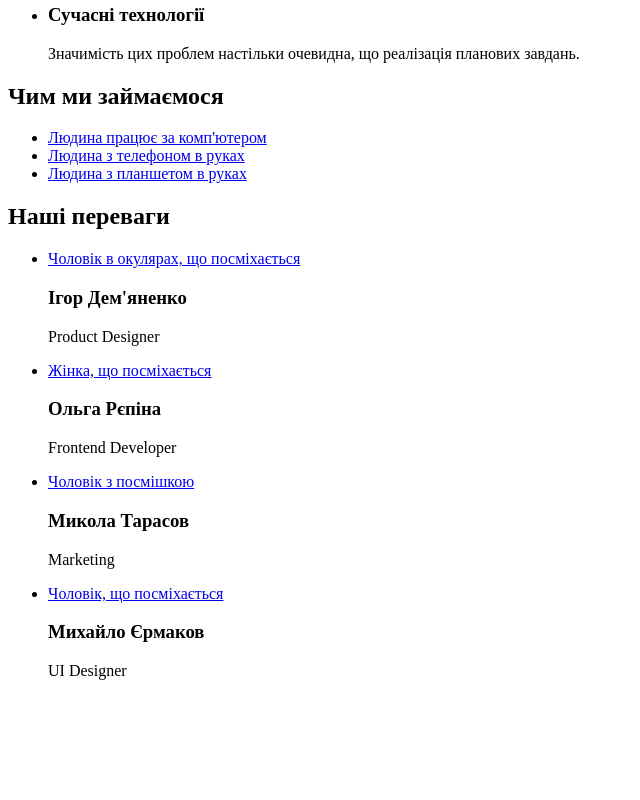
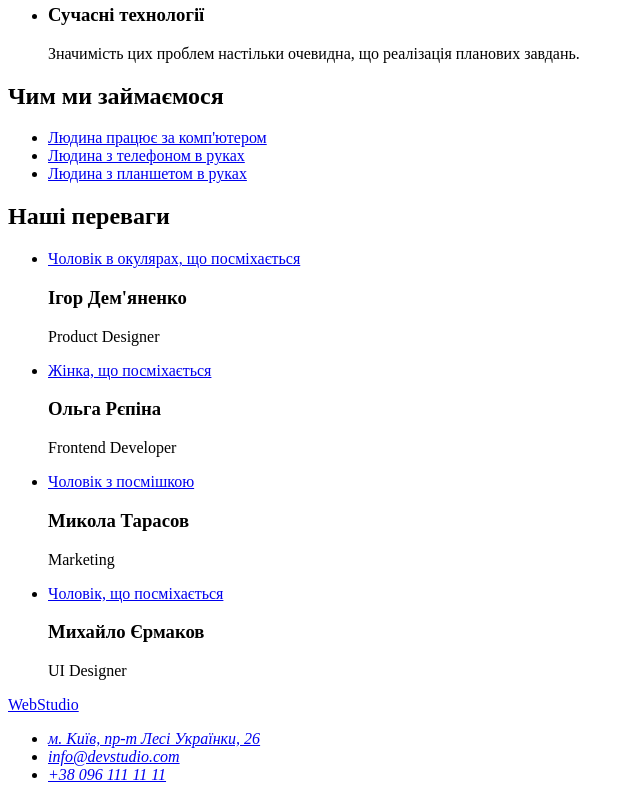
Before and after one commit to NadiiaDozorets/goit-markup-hw-01, a plain HTML site: page index.html in a window 1280 px wide. Shown: the part 531-1331 px from the top of the page, without its empty margins (0-640 px from the left). Before the commit the page ends 1227 px from the top, so only its background shows below. Drawn offline with Linux system fonts and the light colour scheme.

Commit message:
add footer

```diff
--- a/index.html
+++ b/index.html
@@ -94,8 +94,24 @@
             </li>
         </ul>
     </section>
+</main>
 
-  </main>
+<footer>
+    <span>
+        <a href="./index.html">WebStudio</a>
+    </span>
+
+    <address>
+        <ul>
+            <li><a href="https://goo.gl/maps/CPtrU1FHBa2aNyZL9" target="_blank" rel="noopener noreferrer nofollow">м. Київ, пр-т Лесі
+                Українки, 26</a>
+            </li>
+            <li><a href="#">info@devstudio.com</a>
+            </li>
+            <li><a href="#">+38 096 111 11 11</a></li>
+        </ul>
+    </address>
+</footer>
 
 </body>
 </html>
```
